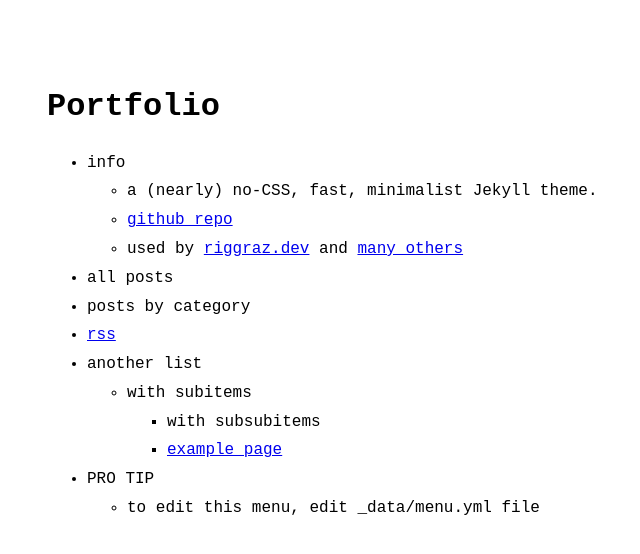
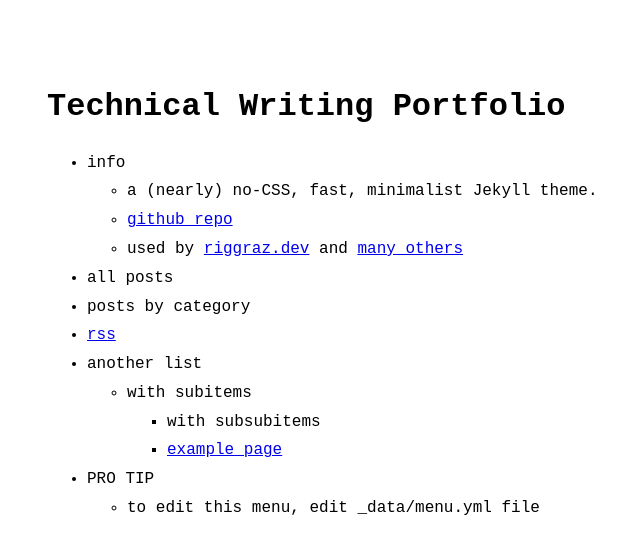
Before and after one commit to QuillPusher/quillpusher.github.io, a Jekyll site: the page built from index.md, in a window 1280 px wide. Shown: the top 554 px of the page, without its empty margins (273-913 px from the left). Built offline with Jekyll 4.4.1, drawn with Linux system fonts in a browser that asks for light colours.

Commit message:
Update _config.yml
Update _config.yml

Update _config.yml

Update _config.yml

```diff
--- a/_config.yml
+++ b/_config.yml
@@ -1,8 +1,9 @@
-title: Portfolio # name of the site
+title: Technical Writing Portfolio
 author: QuillPusher # name of site's author
 
 baseurl: ''
 url: quillpusher.github.io
+
 dependencies:
   - gem: github-pages
     version: '~> 231'
```
